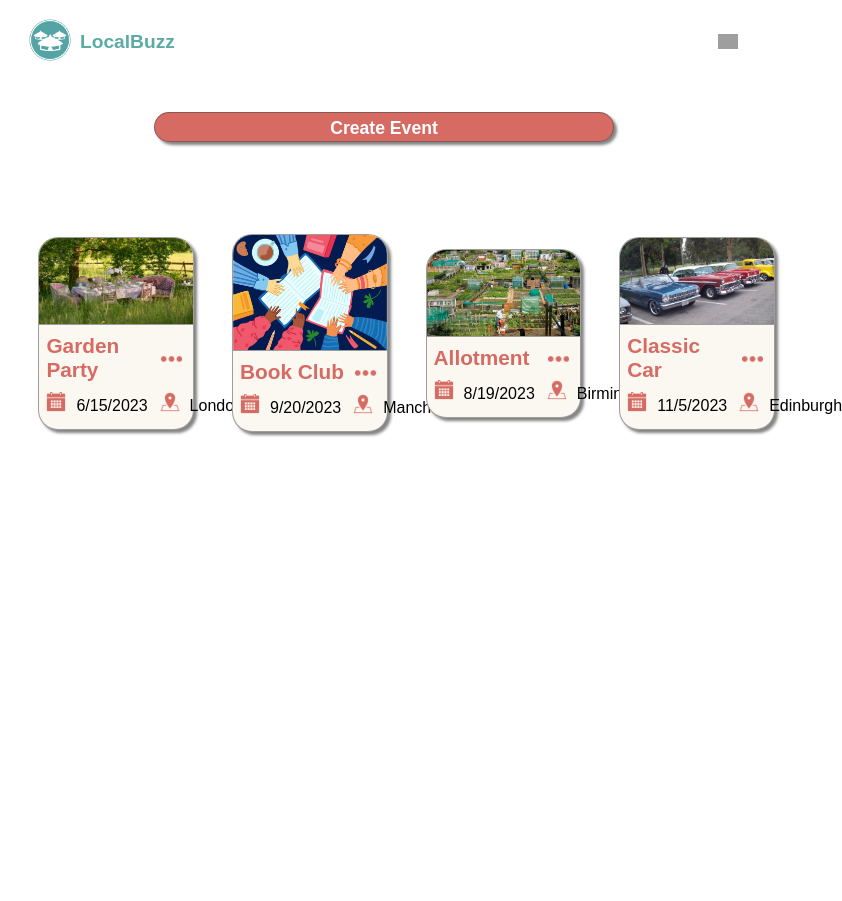
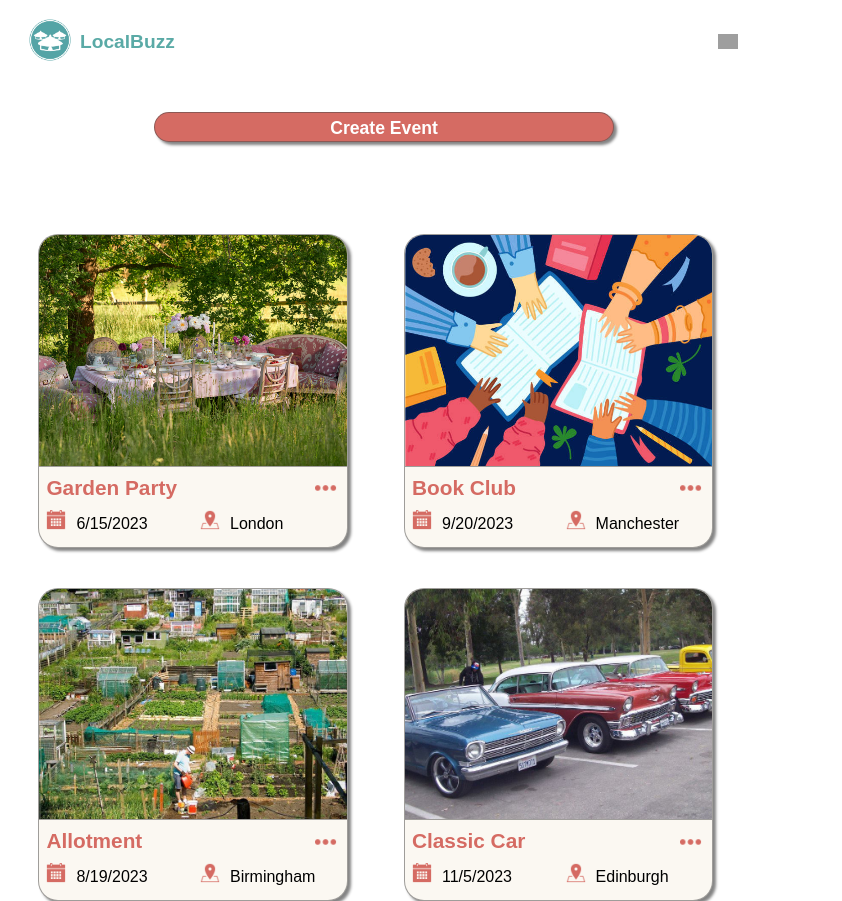
Before and after one commit to Deen-q/SwampySyntax, a React (Create React App) app in the folder local-buzz/: page / in a window 768 px wide. Shown: the whole page, 842 px wide, since content can reach past the window. Before the commit the page ends 800 px from the top, so only its background shows below. Built offline with nearby package versions, Linux system fonts and the light colour scheme; grey boxes are pictures that could not be loaded.

Commit message:
media queries for event cards

```diff
--- a/local-buzz/src/Components/HomePage/EventCard/EventCard.css
+++ b/local-buzz/src/Components/HomePage/EventCard/EventCard.css
@@ -101,10 +101,37 @@ p {
 
 /* show events in rows of 4 on larger screens */
 
-@media (min-width: 768px) {
+@media (min-width: 768px) and (max-width: 1200px) {
+	.EventCardContainer {
+		display: grid;
+		grid-template-columns: repeat(2, 1fr);
+		align-items: flex-start;
+	}
+
+	.event-card {
+		max-width: 40vw;
+		height: auto;
+	}
+	.event-img,
+	.EventTitleAndDots,
+	.EventDateAndCity,
+	.TextBorder,
+	.EventCardContainer p {
+		max-width: 40vw;
+	}
+
+	.event-img {
+		width: auto;
+		height: 30vw;
+		object-fit: cover;
+	}
+}
+
+@media (min-width: 1201px) {
 	.EventCardContainer {
 		display: grid;
 		grid-template-columns: repeat(4, 1fr);
+		align-items: flex-start;
 	}
 
 	.event-card {
@@ -119,8 +146,9 @@ p {
 		max-width: 20vw;
 	}
 
-	.img-container {
-		width: 20vw;
-		height: auto;
+	.event-img {
+		width: auto;
+		height: 15vw;
+		object-fit: cover;
 	}
 }
--- a/local-buzz/src/Components/HomePage/EventCard/EventCard.js
+++ b/local-buzz/src/Components/HomePage/EventCard/EventCard.js
@@ -31,15 +31,14 @@ function EventCard(props) {
 						<div key={event.id} className='event-card'>
 							{/* add click event listener to toggle the description of the clicked event  */}
 							<div className='TextBorder'>
-								<div className='img-container'>
-									{' '}
+								{/* <div className='img-container'> */}{' '}
 								<img
 									className='event-img'
 									onClick={() => handleClick(event.id)}
 									alt='CardImage'
 									src={event.image}
 								/>
-								</div>
+								{/* </div> */}
 								<div className='EventTitleAndDots'>
 									<h2>{event.title}</h2>
 									<img
```
Lines whose indentation alone changed are shown as unchanged.
